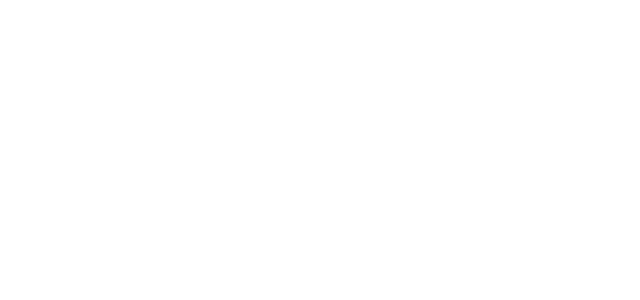
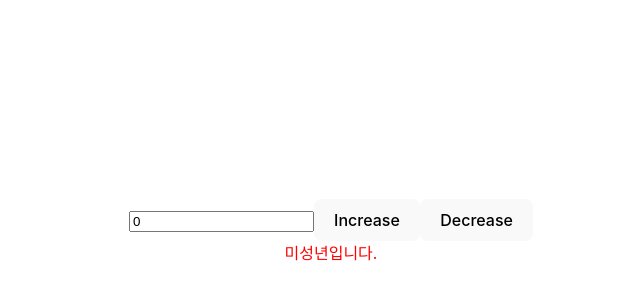
Before and after one commit to parby8605/study-week1, a React (Vite) app: page / in a window 1280 px wide. Shown: the part 168-468 px from the top of the page, without its empty margins (309-949 px from the left). Built offline with nearby package versions, Linux system fonts and the light colour scheme.

Commit message:
input값 활용 setState 값설정 과제

```diff
--- a/src/App.jsx
+++ b/src/App.jsx
@@ -3,7 +3,35 @@
 import './App.css'
 
 function App() {
-  return <></>
+  const [age, setAge] = useState(0)
+  const [valid, setValid] = useState(false /* 성년 여부 */)
+
+  //setState 직접 값 설정
+  const handleAge = (e) => {
+    const inputAge = e.currentTarget.value
+    setAge(inputAge)
+    setValid(inputAge >= 19)
+  }
+
+  //setState 함수형 업데이트트
+  const increaseAge = () => {
+    setAge((prev) => prev + 1)
+    setValid((prev) => Number(age) + 1 >= 19)
+  }
+
+  const decreaseAge = () => {
+    setAge((prev) => prev - 1)
+    setValid((prev) => Number(age) - 1 >= 19)
+  }
+
+  return (
+    <>
+      <input type='number' value={age} onChange={handleAge} />
+      <button onClick={increaseAge}>Increase</button>
+      <button onClick={decreaseAge}>Decrease</button>
+      {valid ? <div>성년입니다.</div> : <div style={{ color: 'red' }}>미성년입니다.</div>}
+    </>
+  )
 }
 
 export default App
```
